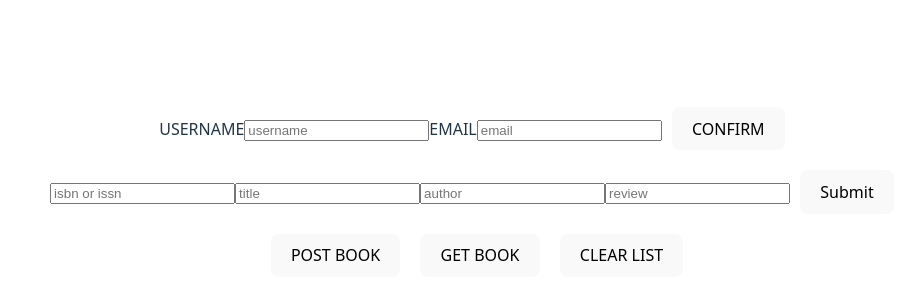
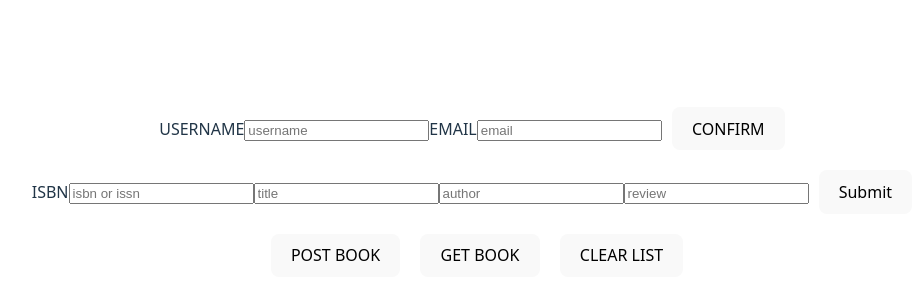
Before and after one commit to aanatema/project-biome, a React (Vite) app in the folder front-end/: page / in a window 1280 px wide. Shown: the part 208-508 px from the top of the page, without its empty margins (163-1086 px from the left). Built offline with nearby package versions, Linux system fonts and the light colour scheme.

Commit message:
modify book form

```diff
--- a/front-end/src/BookForm.tsx
+++ b/front-end/src/BookForm.tsx
@@ -23,7 +23,7 @@ export function BookForm() {
   // data is an object with the properties of BookFormProps and the values that will be added through the form
   // async to imitate data being sent to the server
   const onSubmit: SubmitHandler<BookFormProps> = (data) => {
-    console.log(data);
+    console.log("book form", data);
   };
 
   // NOT WORKING FOR NOW GO BACK LATER
@@ -32,9 +32,10 @@ export function BookForm() {
   // const isbnOrIssnRegex = /^(97(8|9))?\d{9}(\d|X)$|^ISSN\s?\d{4}-\d{3}[\dX]$/;
 
   return (
-
-    <form className="book-form" onSubmit={handleSubmit(onSubmit)}>
+    <form className="book-form" onSubmit={handleSubmit(onSubmit)} method="POST">
       {/* the ... is the spread operator, it takes the properties of 'isbn', passing through 'register' to add them to this input  */}
+      <label>
+        ISBN
         <input
           {...register("isbn", {
             required: "ISBN / ISSN may be missing or incorrect",
@@ -43,15 +44,16 @@ export function BookForm() {
           type="text"
           placeholder="isbn or issn"
         />
+        {errors.isbn && <p>{errors.isbn.message}</p>}
+      </label>
       {/* linked to the required string */}
-      {errors.isbn && <p>{errors.isbn.message}</p>}
 
       <input {...register("title")} type="text" placeholder="title" />
       <input {...register("author")} type="text" placeholder="author" />
       <input {...register("reviews")} type="text" placeholder="review" />
 
       <button disabled={isSubmitting} type="submit">
-        {isSubmitting ? 'Saving...' : 'Submit'}
+        {isSubmitting ? "Saving..." : "Submit"}
       </button>
     </form>
   );
```
Lines whose indentation alone changed are shown as unchanged.
